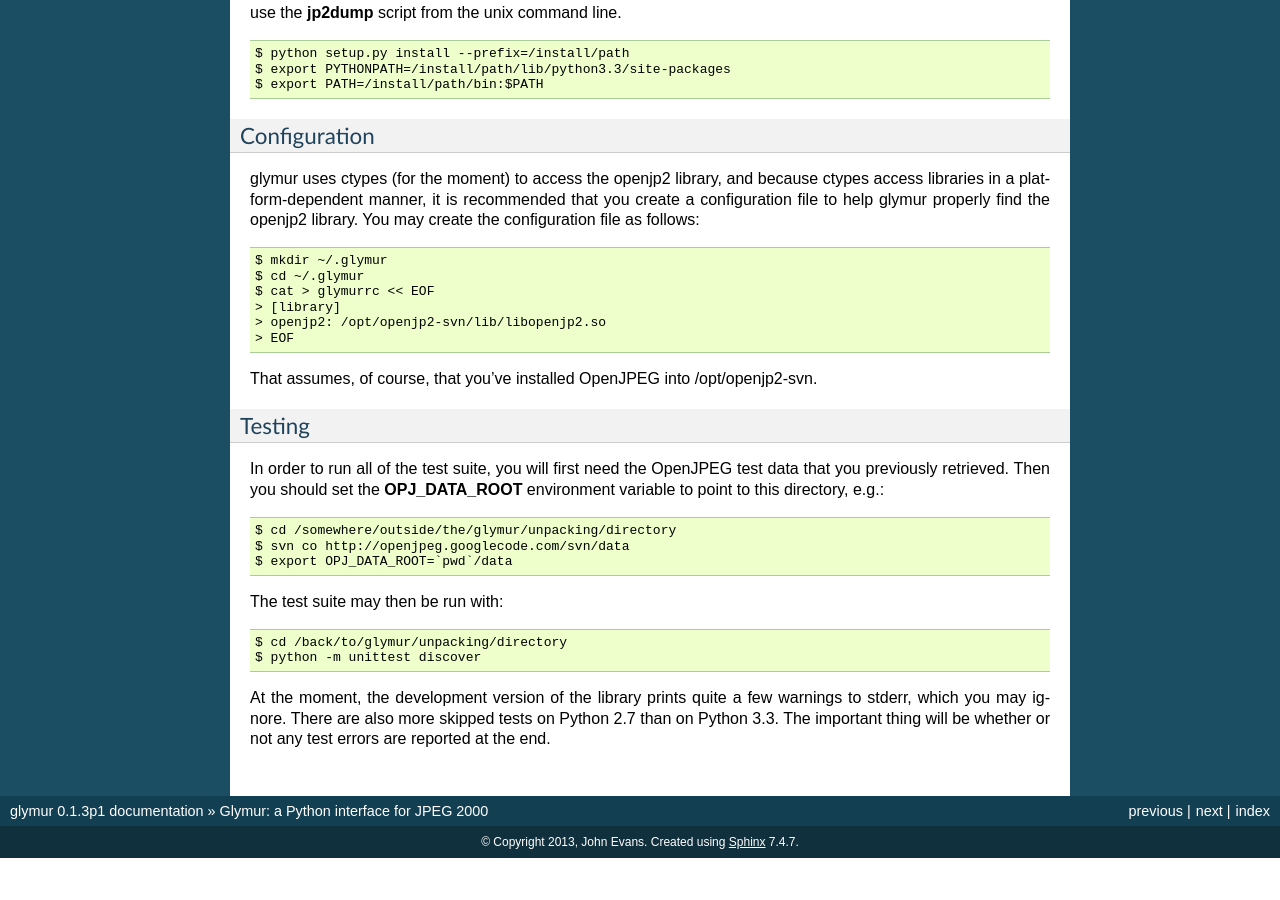
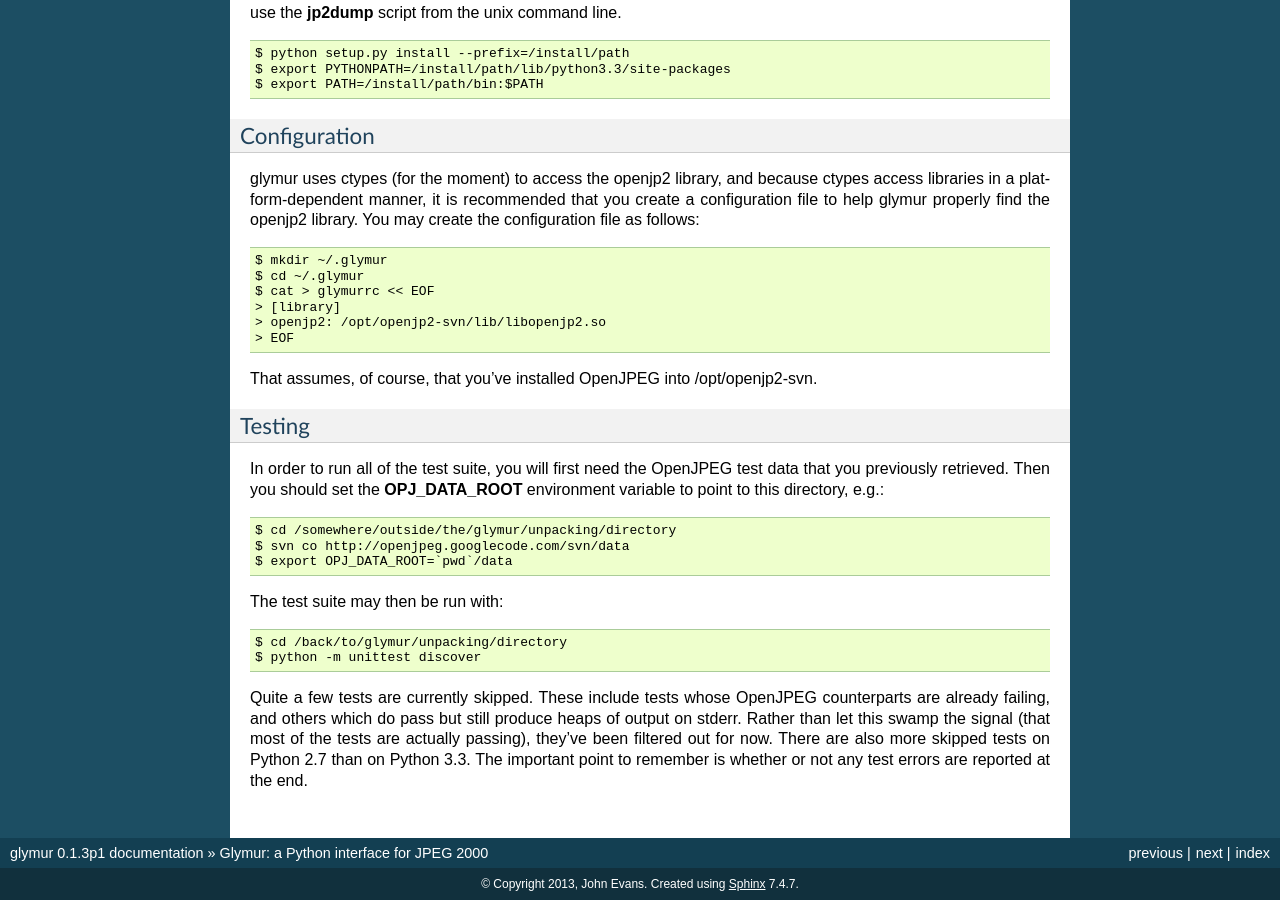
Before and after one commit to quintusdias/glymur, a Sphinx documentation site: the page built from docs/source/introduction.rst, in a window 1280 px wide and 900 px high, scrolled down 2541 px. Built offline with Sphinx 7.4.7, drawn with Linux system fonts in a browser that asks for light colours; before the commit the page ends 3399 px from its top, so only the background shows below that; some of the changed text lies outside the part shown.

Commit message:
Stronger statement on skipped tests.  Minor additional mods.

```diff
--- a/docs/source/introduction.rst
+++ b/docs/source/introduction.rst
@@ -13,11 +13,11 @@ Glymur supports both reading and writing of JPEG 2000 images (part 1).  Writing
 JPEG 2000 images is currently limited to images that can fit in memory,
 however.
 
-Of particular focus is retrieval of metadata.  Reading XMP UUID
-boxes is supported, as the data block consists of XML.  There is
-some very limited support for reading JPX metadata.  For instance,
-**asoc** and **labl** boxes are recognized, so GMLJP2 metadata can
-be retrieved from such JPX files.
+Of particular focus is retrieval of metadata.  Reading XMP UUID boxes
+is supported, as the data block consists of an XMP packet, which is
+just XML.  There is some very limited support for reading JPX metadata.
+For instance, *asoc* and *labl* boxes are recognized, so GMLJP2 metadata
+can be retrieved from such JPX files.
 
 ------------
 Requirements
@@ -32,7 +32,8 @@ you can retrieve via subversion.  As of this time of writing, svn
 revision 2345 works.  In addition, you should also retrieve their test data, as
 you will need it when running glymur's test suite.
 
-Earlier versions of OpenJPEG through the 2.0 official release are not supported.
+Earlier versions of OpenJPEG through the 2.0 official release will **NOT**
+work and are not supported.
 
 Be sure to have the following ports/RPMs/debs installed.
 
@@ -185,7 +186,10 @@ The test suite may then be run with::
     $ cd /back/to/glymur/unpacking/directory
     $ python -m unittest discover
 
-At the moment, the development version of the library prints quite a few
-warnings to stderr, which you may ignore.  There are also more skipped tests
-on Python 2.7 than on Python 3.3.  The important thing will be whether
-or not any test errors are reported at the end.
+Quite a few tests are currently skipped.  These include tests whose
+OpenJPEG counterparts are already failing, and others which do pass but
+still produce heaps of output on stderr.  Rather than let this swamp
+the signal (that most of the tests are actually passing), they've been
+filtered out for now.  There are also more skipped tests on Python 2.7
+than on Python 3.3.  The important point to remember is whether or not any test
+errors are reported at the end.
```
